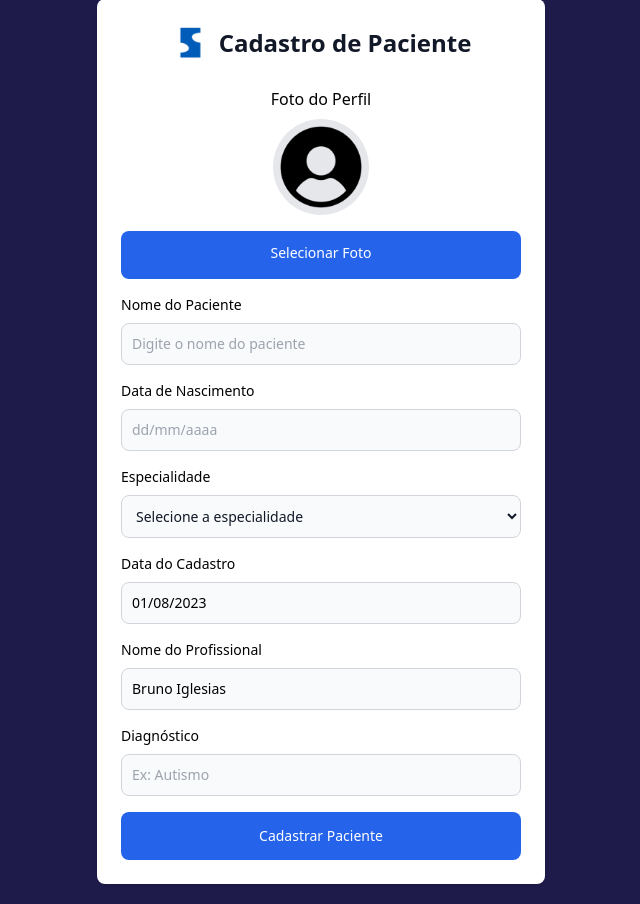
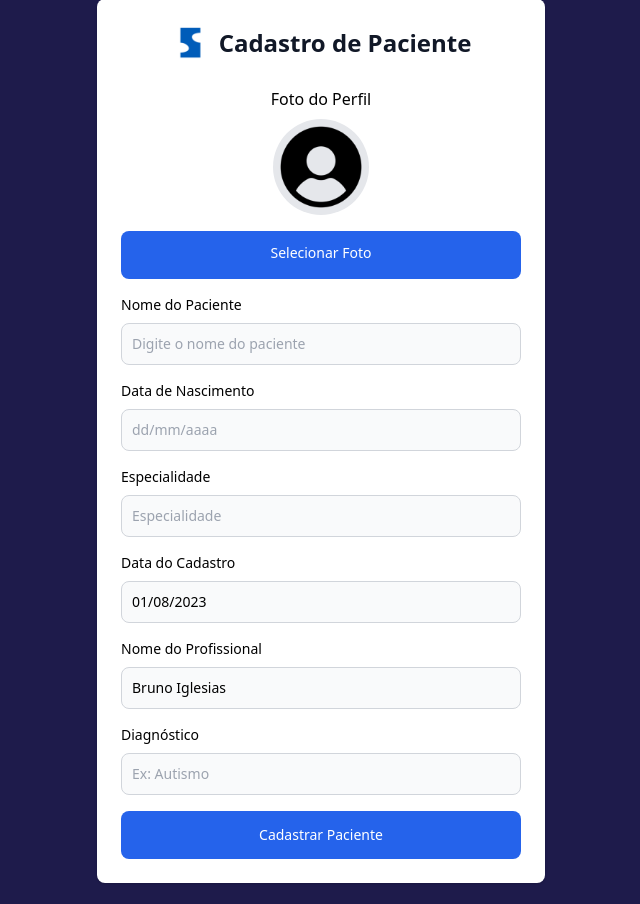
Before and after one commit to bruiglesias/mandare-app, a Django app: page /cadastrar-paciente in a window 1280 px wide. Shown: the part 105-1009 px from the top of the page, without its empty margins (319-959 px from the left). After the commit the page ends 988 px from the top, so only its background shows below. Run offline with Django 4.2, Linux system fonts and the light colour scheme; a user stored in the database is signed in; some libraries are stand-ins or nearby versions.

Commit message:
Modificação especialidade paciente

```diff
--- a/application/forms/paciente.py
+++ b/application/forms/paciente.py
@@ -34,19 +34,6 @@ class PacienteForm(forms.ModelForm):
             'oninput': "formatarData('id_data_nascimento')",
             'autocomplete': "off"
         }))
-
-    especialidade = forms.ChoiceField(
-        required=False,
-        choices=[
-            ("", "Selecione a especialidade"),
-            ("Psicologia", "Psicologia"),
-        ],
-        widget=forms.Select(
-            attrs={
-                'class': "bg-gray-50 border border-gray-300 text-gray-900 sm:text-sm rounded-lg focus:ring-blue-600 focus:border-blue-600 block w-full p-2.5"  # noqa
-            }
-        )
-    )
 
     diagnostico = forms.CharField(
         required=False,
@@ -106,16 +93,6 @@ class PacienteForm(forms.ModelForm):
 
         return data_nascimento
 
-    def clean_especialidade(self):
-        especialidade = self.cleaned_data.get('especialidade')
-        if especialidade is None or len(especialidade) == 0:
-            raise forms.ValidationError(
-                'O campo especialidade é obrigarório.',
-                code='required'
-            )
-
-        return especialidade
-
     def clean_diagnostico(self):
         diagnostico = self.cleaned_data.get('diagnostico')
         if len(diagnostico) == 0:
--- a/application/templates/cadastro_paciente.html
+++ b/application/templates/cadastro_paciente.html
@@ -61,6 +61,7 @@
             onsubmit="formatarDados(event)">
             {% csrf_token %}
             <input type="hidden" name="profissional" value="{{ request.user.id }}">
+            <input type="hidden" name="especialidade" value="{{ request.user.especialidade }}">
               <div>
                 <label class="text-center text-white bg-blue-600 hover:bg-blue-700 block font-medium rounded-lg text-sm px-5 py-3 h-12 cursor-pointer">
                   <span>Selecionar Foto</span>
@@ -84,12 +85,8 @@
               </div>
 
               <div>
-                <label for="{{ form.especialidade.id_for_label }}" class="block mb-2 text-sm font-medium">Especialidade</label>
-                <!--select id="SelectEspecialidade" name="SelectEspecialidade" class="bg-gray-50 border border-gray-300 text-gray-900 sm:text-sm rounded-lg focus:ring-blue-600 focus:border-blue-600 block w-full p-2.5" required>
-                  <option>Selecione a Especialidade</option>
-                  <option>Psicologia</option>
-                </select-->
-                {{ form.especialidade }}
+                <label for="ProfissionalEspecialidade" class="block mb-2 text-sm font-medium">Especialidade</label>
+                <input type="text" id="ProfissionalEspecialidade" name="ProfissionalEspecialidade" value="{{ request.user.especialidade }}" class="bg-gray-50 border border-gray-300 sm:text-sm rounded-lg focus:ring-blue-600 focus:border-blue-600 block w-full p-2.5 " placeholder="Especialidade" disabled/>
                 <span class="block mb-2 text-sm text-red-900">{{ form.especialidade.errors }}</span>
               </div>
 
--- a/application/templates/editar_paciente.html
+++ b/application/templates/editar_paciente.html
@@ -65,6 +65,7 @@
             onsubmit="formatarDados(event)">
               {% csrf_token %}
               <input type="hidden" name="profissional" value="{{ request.user.id }}">
+              <input type="hidden" name="especialidade" value="{{ request.user.especialidade }}">
               <div>
                 <label class="text-center text-white bg-blue-600 hover:bg-blue-700 block font-medium rounded-lg text-sm px-5 py-3 h-12 cursor-pointer">
                   <span>Selecionar Foto</span>
@@ -88,12 +89,12 @@
               </div>
 
               <div>
-                <label for="{{ form.especialidade.id_for_label }}" class="block mb-2 text-sm font-medium">Especialidade</label>
                 <!--select id="SelectEspecialidade" name="SelectEspecialidade" class="bg-gray-50 border border-gray-300 text-gray-900 sm:text-sm rounded-lg focus:ring-blue-600 focus:border-blue-600 block w-full p-2.5" required>
                   <option>Selecione a Especialidade</option>
                   <option>Psicologia</option>
                 </select-->
-                {{ form.especialidade }}
+                <label for="ProfissionalEspecialidade" class="block mb-2 text-sm font-medium">Especialidade</label>
+                <input type="text" id="ProfissionalEspecialidade" name="ProfissionalEspecialidade" value="{{ request.user.especialidade }}" class="bg-gray-50 border border-gray-300 sm:text-sm rounded-lg focus:ring-blue-600 focus:border-blue-600 block w-full p-2.5 " placeholder="Especialidade" disabled/>
                 <span class="block mb-2 text-sm text-red-900">{{ form.especialidade.errors }}</span>
               </div>
 
--- a/application/views.py
+++ b/application/views.py
@@ -150,6 +150,7 @@ def add_program_redirect(request):
 @login_required(login_url='application:index')
 def add_paciente_page(request):
     register_form_data = request.session.get('register_form_data', None)
+
     form = forms.PacienteForm(register_form_data)
     data_atual = date.today().strftime("%d/%m/%Y")
     context = {
@@ -164,7 +165,6 @@ def add_paciente_redirect(request):
 
     if not request.POST:
         raise Http404()
-
     POST = request.POST
     request.session['register_form_data'] = POST
 
```
